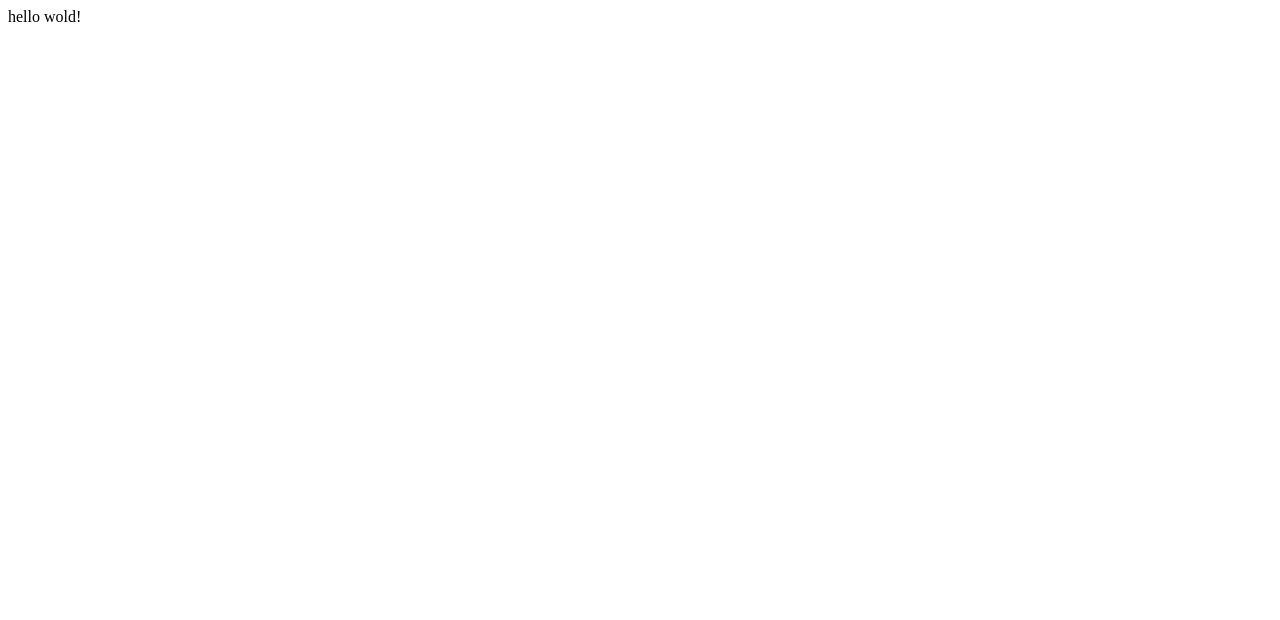
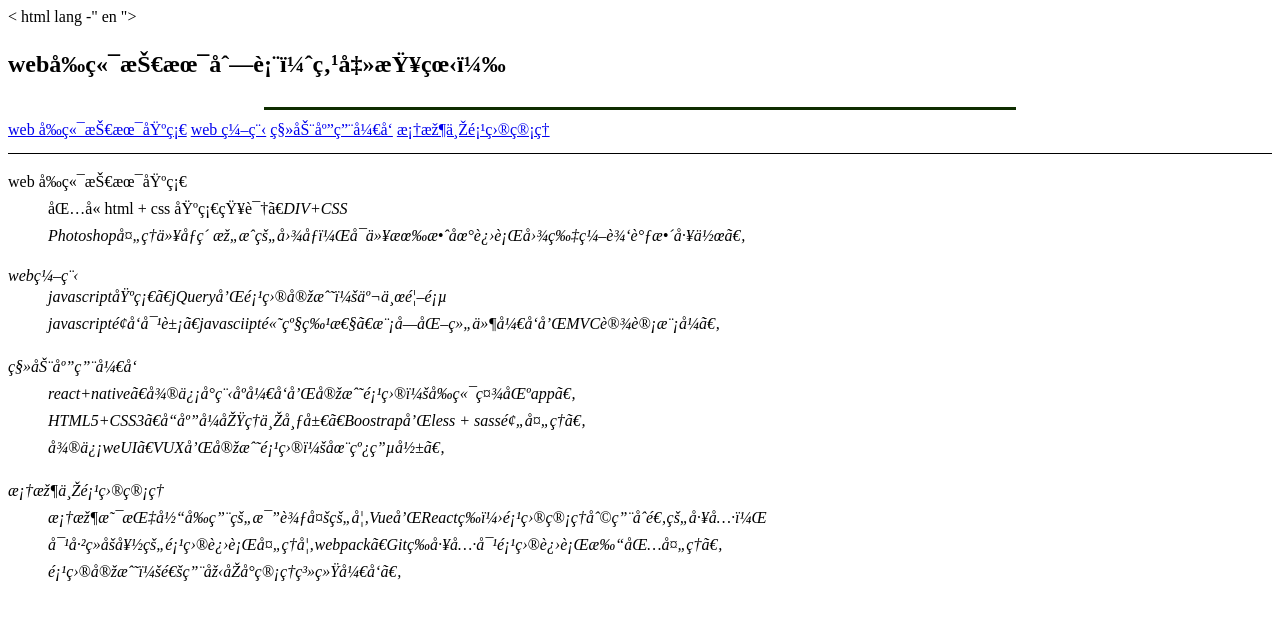
Before and after one commit to Paddi233/Paddi233.github.io, a plain HTML site: page index.html in a window 1280 px wide. Drawn offline with Linux system fonts and the light colour scheme.

Commit message:
Update index.html

```diff
--- a/index.html
+++ b/index.html
@@ -1,10 +1,45 @@
-<!DOCTYPE html>
-<html>
-  <head>
-    <meta charset="UTF-8"/>
-    <title>你好</title>
-  </head>
-  <body>
-    hello wold!
-  </body>
+<! DOCTYPE html >
+< html lang -" en ">
+<head >
+  <meta charset -" UTF -8">
+  <meta http - equiv =" X - UA - Compatible " content -" IE - edge ">
+  <meta name -" viewport " content =" width - device - width , initial - scale -1.0">
+  <title>全栈web前端技术列表</title>
+  <link rel ="stylesheet" href ="index.css">
+</head>
+
+<body>
+  <h2>web前端技术列表（点击查看）</h2>
+  <hr size ="3" color ="#SE2D00" width ="750px">
+  <nav>
+    <a href ="#news1"> web 前端技术基础</a>
+    <a href ="#news2"> web 编程</a>
+    <a href ="#news3">移动应用开发</a>
+    <a href ="#news4">框架与项目管理</a>
+  </nav>
+  <hr size -"3" color -"#5E2D00" width -"750px">
+  <dl id ="news1">
+    <dt> web 前端技术基础</dt>
+    <dd>包含 html + css 基础知识、<em>DIV+CSS</em＞是重难点内容；同时还需要photoshop</ dd >
+    <dd>Photoshop处理以<em>像素构成的图像</em>，可以有效地进行图片编辑调整工作。</dd>
+  </dl>
+  <dl id -"news2">
+    <dt>web编程</dt>
+    <dd>javascript基础、jQuery和<em>项目实战：京东首页</em></ dd >
+    <dd>javascript面向对象、javasciipt高级特性、模块化组件开发和<em>MVC设计模式</em>。</dd>
+  </dl>
+  <dl id="news3">
+    <dt>移动应用开发</dt>
+    <dd>react+native、微信小程序开发和<em>实战项目：前端社区app</em>。</dd>
+    <dd>HTML5+CSS3、响应式原理与布局、Boostrap和<em>less + sass预处理</em>。</ dd >
+    <dd>微信weUI、VUX和实战项目：在线电影。</dd>
+  </dl>
+  <dl id ="news4">
+    <dt>框架与项目管理</dt>
+    <dd>框架是指当前用的比较多的如<em>Vue</em>和React等；项目管理利用合适的工具，</dd>
+    <dd>对已经做好的项目进行处理如<em>webpack、Git</em>等工具对项目进行打包处理。</dd>
+    <dd>项目实战：通用型后台管理系统开发。</dd>
+  </dl>
+</body>
+
 </html>
```
